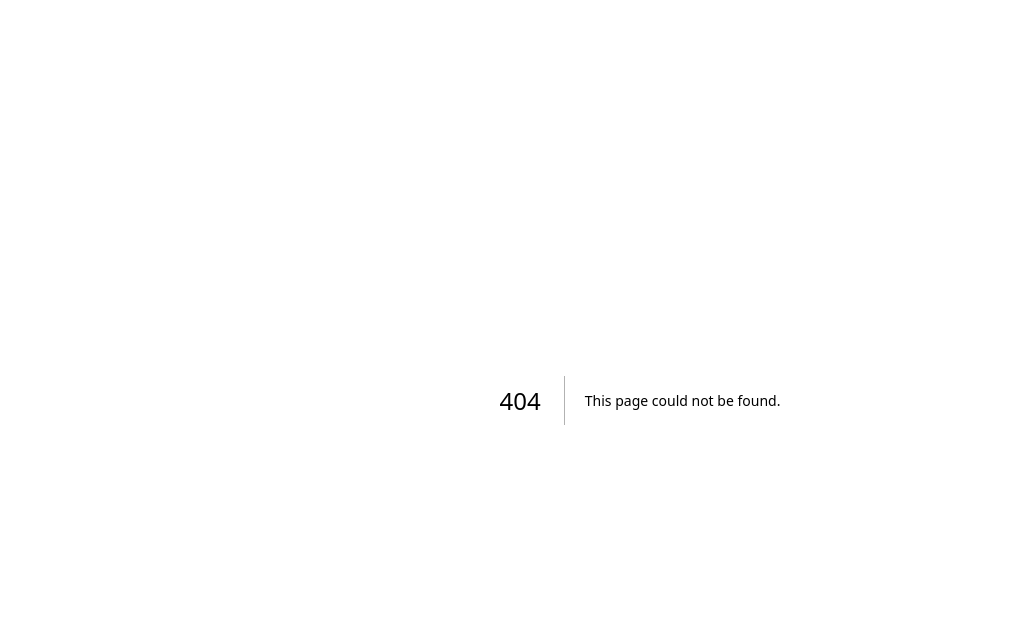
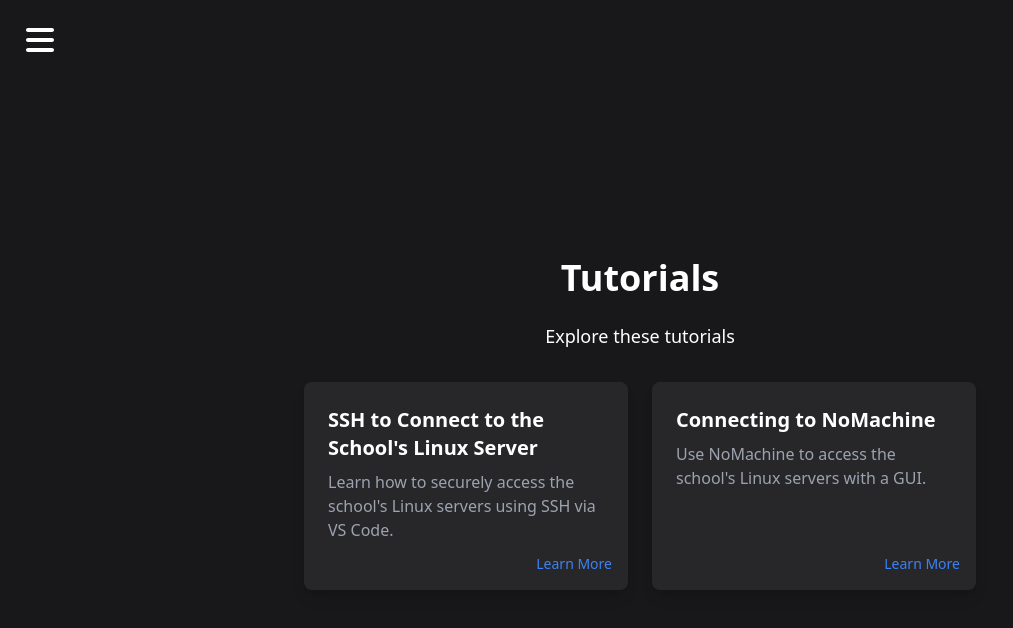
Before and after one commit to acandrewchow/cis2500-textbook, a Next.js app: page /tutorials/home in a window 1280 px wide. Before the commit this address had no page. Shown: the top 628 px of the page, without its empty margins (0-1013 px from the left). Built offline with nearby package versions, Linux system fonts and the light colour scheme.

Commit message:
Adds boilerplate for tutorials section

```diff
--- a/src/components/HomePage.js
+++ b/src/components/HomePage.js
@@ -1,26 +1,20 @@
 import React from "react";
 import TableOfContents from "./TableOfContents";
-import CodeRunner from "./CodeRunner";
+import Link from "next/link";
 
 const HomePage = () => {
   return (
-    <div>
-      <CodeRunner
-        codeFilePath="./code-examples/helloWorld.c"
-        apiEndpoint="/api/compile"
-      />
     <div className="relative flex flex-col items-center justify-center min-h-screen bg-zinc-900 text-white p-8">
       <TableOfContents />
       <h1 className="text-4xl font-bold mb-6">Intermediate Programming</h1>
       <p className="text-lg mb-6">Welcome to CIS2500</p>
 
-        <a
+      <Link
         href="/installation"
         className="mt-4 px-6 py-2 bg-blue-500 text-white rounded-md hover:bg-blue-600 inline-block"
       >
         Installation Instructions
-        </a>
-      </div>
+      </Link>
     </div>
   );
 };
--- a/src/components/TableOfContents.js
+++ b/src/components/TableOfContents.js
@@ -2,17 +2,24 @@
 import React, { useState } from "react";
 import Link from "next/link";
 import { FontAwesomeIcon } from "@fortawesome/react-fontawesome";
-import { faBars, faTimes } from "@fortawesome/free-solid-svg-icons";
+import {
+  faBars,
+  faTimes,
+  faChevronDown,
+  faChevronUp,
+} from "@fortawesome/free-solid-svg-icons";
 
 export default function TableOfContents() {
   const [isOpen, setIsOpen] = useState(false);
+  const [isLecturesOpen, setIsLecturesOpen] = useState(false);
 
-  /*
-  Course Content for CIS*2500
-  To be added: Tutorials, Additional Resources, FAQ, Quiz section, etc
-  */
   const items = [
     { link: "/", label: "Home" },
+    { link: "lectures/resources", label: "Resources" },
+    { link: "tutorials", label: "Tutorials" },
+  ];
+
+  const lectures = [
     { link: "lectures/week1", label: "Week 1" },
     { link: "lectures/week2", label: "Week 2" },
     { link: "lectures/week3", label: "Week 3" },
@@ -25,12 +32,14 @@ export default function TableOfContents() {
     { link: "lectures/week10", label: "Week 10" },
     { link: "lectures/week11", label: "Week 11" },
     { link: "lectures/week12", label: "Week 12" },
-    { link: "lectures/resources", label: "Resources" },
-    { link: "tutorials", label: "Tutorials" },
   ];
 
   const toggleMenu = () => {
     setIsOpen(!isOpen);
+  };
+
+  const toggleLectures = () => {
+    setIsLecturesOpen(!isLecturesOpen);
   };
 
   return (
@@ -45,31 +54,77 @@ export default function TableOfContents() {
       )}
 
       <div
-        className={`fixed top-0 left-0 h-full bg-zinc-900 shadow-lg border-r transform ${
+        className={`fixed top-0 left-0 h-full bg-zinc-800 transform ${
           isOpen ? "translate-x-0" : "-translate-x-full"
         } transition-transform duration-300 ease-in-out w-3/5 sm:w-1/2 md:w-1/3 lg:w-1/4 xl:w-1/6 z-40`}
       >
         <div className="p-8">
-          <button
-            onClick={toggleMenu}
-            className="absolute top-6 left-6"
-          >
+          <button onClick={toggleMenu} className="absolute top-6 left-6">
             <FontAwesomeIcon icon={faTimes} className="h-8 w-8" />
           </button>
 
-          <h2 className="text-xl font-bold text-white mb-4 mt-10 text-center">Table of Contents</h2>
+          <h2 className="text-xl font-bold text-white mb-4 mt-10 text-center">
+            Table of Contents
+          </h2>
           <ul>
-            {items.map((item, index) => (
-              <li key={index} className="mb-4 text-center">
+            <li className="mb-4 text-center">
               <Link
-                  href={item.link}
+                href="/"
                 onClick={() => setIsOpen(false)}
                 className="text-lg text-white hover:text-blue-600"
               >
-                  {item.label}
+                Home
+              </Link>
+            </li>
+            <li className="mb-4">
+              <button
+                onClick={toggleLectures}
+                className="w-full text-lg text-white hover:text-blue-600 flex items-center justify-center"
+              >
+                Lectures
+                <FontAwesomeIcon
+                  icon={isLecturesOpen ? faChevronUp : faChevronDown}
+                  className="ml-2"
+                />
+              </button>
+              {isLecturesOpen && (
+                <ul className="mt-2 space-y-2 text-center">
+                  {lectures.map((lecture, index) => (
+                    <li key={index}>
+                      <Link
+                        href={lecture.link}
+                        onClick={() => {
+                          setIsOpen(false);
+                          setIsLecturesOpen(false);
+                        }}
+                        className="text-sm text-white hover:text-blue-600"
+                      >
+                        {lecture.label}
                       </Link>
                     </li>
                   ))}
+                </ul>
+              )}
+            </li>
+            <li className="mb-4 text-center">
+              <Link
+                href="/lectures/resources"
+                onClick={() => setIsOpen(false)}
+                className="text-lg text-white hover:text-blue-600"
+              >
+                Resources
+              </Link>
+            </li>
+
+            <li className="mb-4 text-center">
+              <Link
+                href="/tutorials/home"
+                onClick={() => setIsOpen(false)}
+                className="text-lg text-white hover:text-blue-600"
+              >
+                Tutorials
+              </Link>
+            </li>
           </ul>
         </div>
       </div>
--- /dev/null
+++ b/src/pages/tutorials/home.js
@@ -0,0 +1,46 @@
+import React from "react";
+import TableOfContents from "@/components/TableOfContents";
+import Link from "next/link";
+
+const Home = () => {
+  const tutorials = [
+    {
+      title: "SSH to Connect to the School's Linux Server",
+      description: "Learn how to securely access the school's Linux servers using SSH via VS Code.",
+      link: "/tutorials/ssh",
+    },
+    {
+      title: "Connecting to NoMachine",
+      description: "Use NoMachine to access the school's Linux servers with a GUI.",
+      link: "/tutorials/nomachine",
+    },
+  ];
+
+  return (
+    <div className="flex flex-col items-center justify-center min-h-screen bg-zinc-900 text-white p-8">
+      <TableOfContents />
+      <h1 className="text-4xl font-bold mt-12 mb-6 text-center">Tutorials</h1>
+      <p className="text-lg text-center mb-8">Explore these tutorials</p>
+
+      <div className="grid gap-6 md:grid-cols-2 lg:grid-cols-2 w-full max-w-2xl">
+        {tutorials.map((tutorial, index) => (
+          <div
+            key={index}
+            className="bg-zinc-800 p-6 rounded-lg shadow-lg hover:shadow-xl transition-shadow duration-300 relative"
+          >
+            <h3 className="text-xl font-semibold mb-2">{tutorial.title}</h3>
+            <p className="text-gray-400 mb-6">{tutorial.description}</p>
+            <Link
+              href={tutorial.link}
+              className="text-blue-500 hover:underline text-sm absolute bottom-4 right-4"
+            >
+              Learn More
+            </Link>
+          </div>
+        ))}
+      </div>
+    </div>
+  );
+};
+
+export default Home;
--- /dev/null
+++ b/src/pages/tutorials/nomachine.js
@@ -0,0 +1,12 @@
+import React from 'react';
+
+const NoMachineTutorial = () => {
+    return (
+        <div>
+            <h1>NoMachine Tutorial</h1>
+            <p>Welcome to the NoMachine tutorial. Follow the steps below to get started.</p>
+        </div>
+    );
+};
+
+export default NoMachineTutorial;
--- /dev/null
+++ b/src/pages/tutorials/ssh.js
@@ -0,0 +1,12 @@
+import React from 'react';
+
+const SSH = () => {
+    return (
+        <div>
+            <h1>SSH Tutorial</h1>
+            <p>Welcome to the SSH tutorial page.</p>
+        </div>
+    );
+};
+
+export default SSH;
```
Lines whose indentation alone changed are shown as unchanged.
